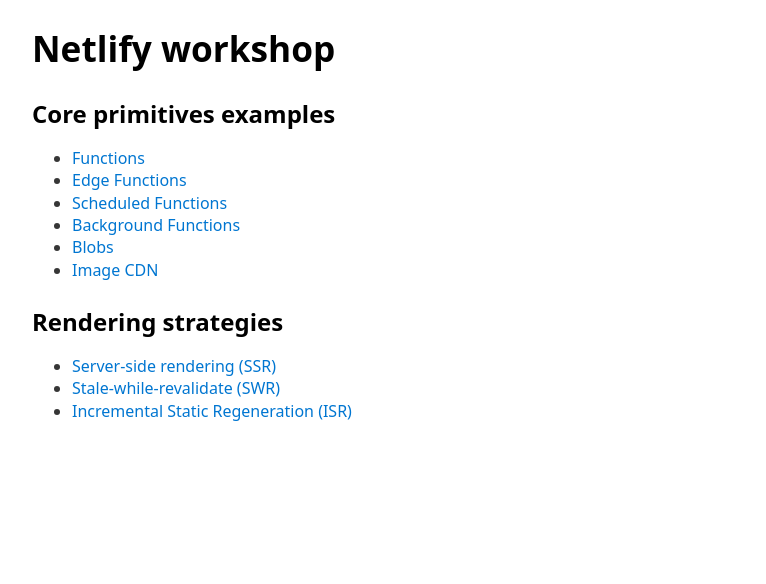
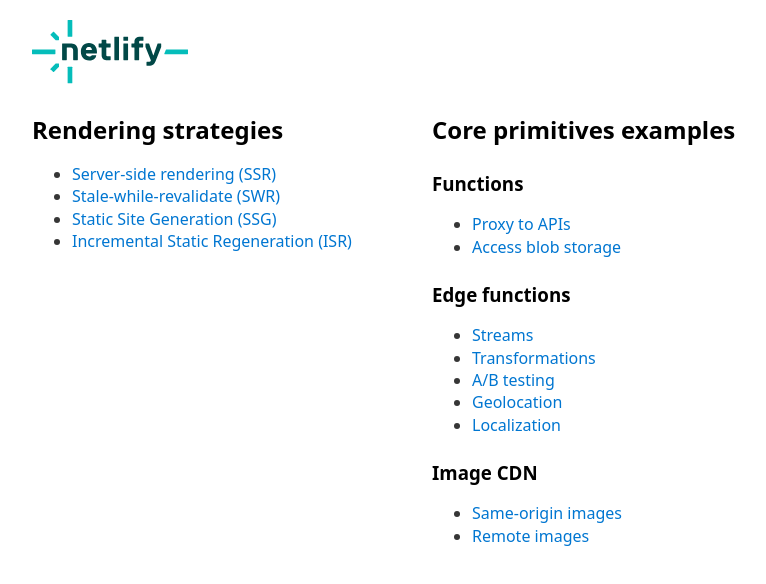
Before and after one commit to netlify/netlify-workshop, a Next.js app: page / in a window 1280 px wide. Shown: the top 584 px of the page, without its empty margins (208-974 px from the left). Built offline with nearby package versions, Linux system fonts and the light colour scheme.

Commit message:
Proposed outline

```diff
--- /dev/null
+++ b/src/components/Nav.tsx
@@ -0,0 +1,26 @@
+import Link from "next/link";
+import Head from "next/head";
+import Image from "next/image";
+
+import logoLight from "../assets/logo-light.svg";
+import logoDark from "../assets/logo-dark.svg";
+
+interface Props {
+  title: string;
+}
+
+export default function Nav(props: Props) {
+  const { title } = props;
+  return (
+    <header>
+      <Head>
+        <title>{title}</title>
+      </Head>
+      <nav>
+        <Link href="/">
+          <Image alt="Netlify logo" height={64} src={logoLight} />
+        </Link>
+      </nav>
+    </header>
+  );
+}
--- a/src/pages/_app.tsx
+++ b/src/pages/_app.tsx
@@ -1,4 +1,5 @@
 import type { AppProps } from "next/app";
+
 import "../styles/global.css";
 
 export default function MyApp({ Component, pageProps }: AppProps) {
--- a/src/pages/_document.tsx
+++ /dev/null
@@ -1,13 +0,0 @@
-import { Html, Head, Main, NextScript } from "next/document";
-
-export default function Document() {
-  return (
-    <Html lang="en">
-      <Head />
-      <body>
-        <Main />
-        <NextScript />
-      </body>
-    </Html>
-  );
-}
--- a/src/pages/index.tsx
+++ b/src/pages/index.tsx
@@ -1,34 +1,13 @@
 import Link from "next/link";
+
+import Nav from "../components/Nav";
 
 export default function Index() {
   return (
     <main>
-      <h1>Netlify workshop</h1>
-      <h2>Core primitives examples</h2>
-      <ul>
-        <li>
-          <Link href="/primitives/functions">Functions</Link>
-        </li>
-        <li>
-          <Link href="/primitives/edge-functions">Edge Functions</Link>
-        </li>
-        <li>
-          <Link href="/primitives/scheduled-functions">
-            Scheduled Functions
-          </Link>
-        </li>
-        <li>
-          <Link href="/primitives/background-functions">
-            Background Functions
-          </Link>
-        </li>
-        <li>
-          <Link href="/primitives/blobs">Blobs</Link>
-        </li>
-        <li>
-          <Link href="/primitives/image-cdn">Image CDN</Link>
-        </li>
-      </ul>
+      <Nav title="Netlify Workshop" />
+      <section className="flex columns">
+        <div>
           <h2>Rendering strategies</h2>
           <ul>
             <li>
@@ -42,11 +21,69 @@
               </Link>
             </li>
             <li>
+              <Link href="/rendering-strategies/ssr">
+                Static Site Generation (SSG)
+              </Link>
+            </li>
+            <li>
               <Link href="/rendering-strategies/isr">
                 Incremental Static Regeneration (ISR)
               </Link>
             </li>
           </ul>
+        </div>
+        <div>
+          <h2>Core primitives examples</h2>
+          <h3>Functions</h3>
+          <ul>
+            <li>
+              <Link href="/primitives/functions/proxy">Proxy to APIs</Link>
+            </li>
+            <li>
+              <Link href="/primitives/functions/blobs">
+                Access blob storage
+              </Link>
+            </li>
+          </ul>
+          <h3>Edge functions</h3>
+          <ul>
+            <li>
+              <Link href="/primitives/functions/streams">Streams</Link>
+            </li>
+            <li>
+              <Link href="/primitives/edge-functions/transformations">
+                Transformations
+              </Link>
+            </li>
+            <li>
+              <Link href="/primitives/edge-functions/ab-testing">
+                A/B testing
+              </Link>
+            </li>
+            <li>
+              <Link href="/primitives/edge-functions/geolocation">
+                Geolocation
+              </Link>
+            </li>
+            <li>
+              <Link href="/primitives/edge-functions/localization">
+                Localization
+              </Link>
+            </li>
+          </ul>
+          <h3>Image CDN</h3>
+          <ul>
+            <li>
+              <Link href="/primitives/image-cdn/same-origin">
+                Same-origin images
+              </Link>
+            </li>
+            <li>
+              <Link href="/primitives/image-cdn/remote">Remote images</Link>
+            </li>
+          </ul>
+        </div>
+      </section>
     </main>
   );
 }
--- a/src/styles/global.css
+++ b/src/styles/global.css
@@ -1 +1,9 @@
 @import url("../../node_modules/water.css/out/water.min.css");
+
+.flex {
+  display: flex;
+}
+
+.columns > div {
+  width: 50%;
+}
```
Also changed, not shown: src/pages/rendering-strategies/ssr.tsx (added, +17 -0 lines), src/assets/logo-dark.svg (added), src/assets/logo-light.svg (added). Lines whose indentation alone changed are shown as unchanged.
